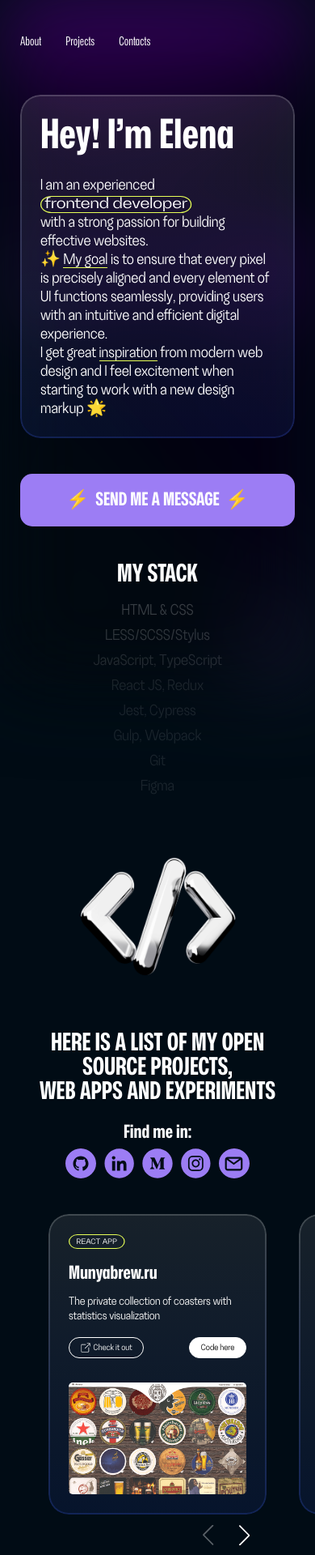
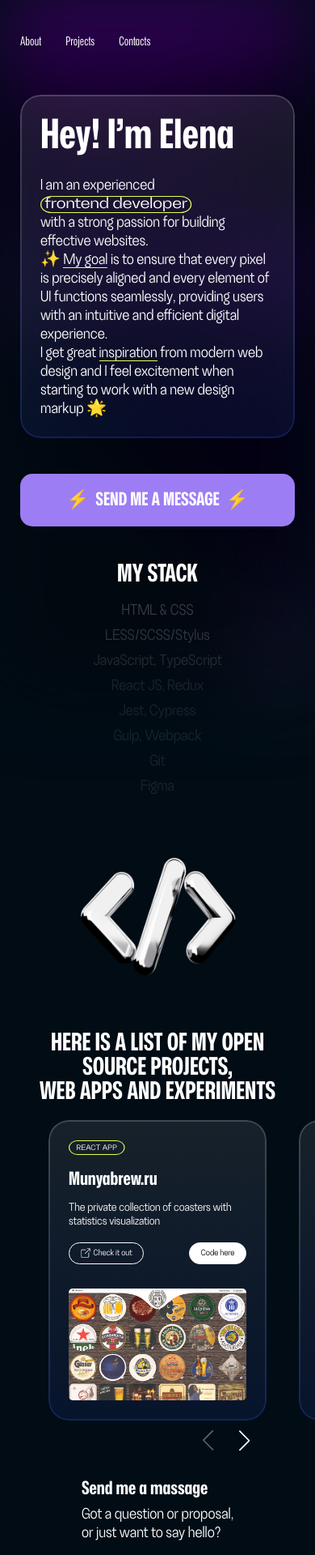
Before and after one commit to yeivanova/personal-page, a React (Create React App) app: page / in a window 390 px wide. Shown: the top 1920 px of the page at 81% size. Built offline with nearby package versions, Linux system fonts and the light colour scheme.

Commit message:
updated layout

```diff
--- a/src/components/app/app.module.scss
+++ b/src/components/app/app.module.scss
@@ -4,7 +4,7 @@
     position: relative;
 }
 
-.container {
+.section {
     max-width: 70rem;
     padding: 0 2.5rem;
     margin: auto;
@@ -23,8 +23,6 @@
 .main {
     position: relative;
     padding-top: 3.625rem;
-
-
 
     ul {
         list-style: none;
@@ -60,6 +58,10 @@
     display: flex;
     justify-content: center;
     align-items: stretch;
+}
+
+.col_projects_header {
+    margin-bottom: 0;
 }
 
 .col_projects {
@@ -212,35 +214,7 @@ ul.text_list {
 }
 
 @include mixins.breakpoint-tablet-down {
-    .col_about {
-        order: 0;
-    }
-
-    .col_button {
-        order: 1;
-    }
-
-    .col_stack {
-        order: 2;
-    }
-
-    .col_tag_img {
-        order: 3;
-    }
-
-    .sticky {
-        order: 7;
-    }
-
-    .col_projects {
-        order: 4;
-    }
-
-    .col_arrow_img {
-        order: 6;
-    }
-
-    .col_contacts {
-        order: 5;
+    .section_contacts {
+        flex-direction: column-reverse;
     }
 }
--- a/src/components/app/app.tsx
+++ b/src/components/app/app.tsx
@@ -1,4 +1,4 @@
-import { FC } from "react";
+import { FC, useState, useEffect } from "react";
 import { Header } from "../header/header";
 import { Bento } from "../bento/bento";
 import { ProjectsSlider } from "../projectsSlider/projectsSlider";
@@ -10,12 +10,32 @@ import tag from "../../images/tag@2x.png";
 import arrow from "../../images/arrow@2x.png";
 
 export const App: FC = () => {
+    const [isMobile, setIsMobile] = useState<boolean>(window.innerWidth < 768 ? true : false);
+    const [windowDimension, setWindowDimension] = useState<number | null>(null);
+
+    useEffect(() => {
+        setWindowDimension(window.innerWidth);
+        windowDimension && windowDimension < 768 ? setIsMobile(true) : setIsMobile(false);
+    }, [windowDimension, isMobile]);
+
+    useEffect(() => {
+        function handleWindowResize() {
+            setWindowDimension(window.innerWidth);
+        }
+
+        window.addEventListener("resize", handleWindowResize);
+
+        return () => {
+            window.removeEventListener("resize", handleWindowResize);
+        };
+    }, []);
+
     return (
         <div className={styles.app}>
             <Header />
             <main className={styles.main} id="wrapper">
-                <div className={styles.container}>
-                    <section className={cn(styles.col, styles.full_width, styles.col_about)} id="about">
+                <section className={styles.section} id="about">
+                    <div className={cn(styles.col, styles.full_width)}>
                         <Bento>
                             <h1>
                                 <span className="showup">Hey!&nbsp;</span>{" "}
@@ -32,37 +52,46 @@ export const App: FC = () => {
                                 <br />I get great <span className={cn("underlined", "underlined2")}>inspiration</span> from modern web design and I feel excitement when starting to work with a new design markup 🌟
                             </p>
                         </Bento>
-                    </section>
-                    <div className={cn(styles.col, styles.col_aside, styles.col_button)}>
+                    </div>
+                    <div className={cn(styles.col, styles.col_aside)}>
                         <a className={styles.vertical_link} href="https://t.me/yeivanova" target="_blank" rel="noreferrer">
                             ⚡️ &nbsp;Send me a message&nbsp; ⚡️
                         </a>
                     </div>
-                    <div className={cn(styles.col, styles.col_1, styles.col_stack)}>
+                </section>
+                <section className={styles.section} id="stack">
+                    <div className={cn(styles.col, styles.col_1)}>
                         <h2 className={"align-center"}>My stack</h2>
                         <ScrollList list={["HTML & CSS", "LESS/SCSS/Stylus", "JavaScript, TypeScript", "React JS, Redux", "Jest, Cypress", "Gulp, Webpack", "Git", "Figma"]} />
                     </div>
-                    <div className={cn(styles.col, styles.col_2, styles.col_tag_img, styles.center_wrapper)}>
+                    <div className={cn(styles.col, styles.col_2, styles.center_wrapper)}>
                         <img className={styles.tag_img} src={tag} alt="" />
                     </div>
-                    <div className={cn(styles.col, styles.col_aside, styles.sticky)}>
-                        <SocialLinks />
-                    </div>
-                    <section className={cn(styles.col, styles.full_width, styles.col_projects)} id="projects">
+                    {!isMobile && (
+                        <div className={cn(styles.col, styles.col_aside, styles.sticky)}>
+                            <SocialLinks />
+                        </div>
+                    )}
+                    <div className={cn(styles.col, styles.full_width, styles.col_projects_header)}>
+                        {" "}
                         <h2>
                             Here is a list of my open source projects,
-                            <br /> web apps and experiments</h2>
-                    </section>
-                </div>
-                <section className={cn(styles.col, styles.full_width, styles.col_projects)} id="projects">
-                    <ProjectsSlider />
+                            <br /> web apps and experiments
+                        </h2>
+                    </div>
                 </section>
 
-                <div className={styles.container}>
-                    <section className={cn(styles.col, styles.col_1, styles.col_arrow_img)} id="contacts">
+                <section id="projects" className={styles.col_projects}>
+                    <div className={cn(styles.col, styles.full_width)}>
+                        <ProjectsSlider />
+                    </div>
+                </section>
+
+                <section className={cn(styles.section, styles.section_contacts)} id="contacts">
+                    <div className={cn(styles.col, styles.col_1)} id="contacts">
                         <img className={styles.arrow_img} src={arrow} alt="" />
-                    </section>
-                    <div className={cn(styles.col, styles.col_2, styles.center_wrapper, styles.col_contacts)}>
+                    </div>
+                    <div className={cn(styles.col, styles.col_2, styles.center_wrapper)}>
                         <div className={styles.text_wrapper}>
                             <h3>Send me a&nbsp;massage</h3>
                             <p>
@@ -74,7 +103,12 @@ export const App: FC = () => {
                             </p>
                         </div>
                     </div>
-                </div>
+                </section>
+                {isMobile && (
+                    <div className={cn(styles.col, styles.col_aside, styles.sticky)}>
+                        <SocialLinks />
+                    </div>
+                )}
             </main>
         </div>
     );
--- a/src/components/socialLinks/socialLinks.module.scss
+++ b/src/components/socialLinks/socialLinks.module.scss
@@ -3,6 +3,7 @@
 .social_links_wrapper {
     @include mixins.breakpoint-tablet-down {
         text-align: center;
+        margin-bottom: 4.5rem;
     }
 
     h3 {
--- a/src/styles/animation.scss
+++ b/src/styles/animation.scss
@@ -37,7 +37,7 @@
 
 .underlined {
     border-bottom: 1px solid transparent;
-    animation: 0.4s underline-it 3.5s ease both;
+    animation: 0.4s underline-it 2.5s ease both;
     transform-origin: left;
 
     @keyframes underline-it {
@@ -51,7 +51,7 @@
 }
 
 .underlined2 {
-    animation-delay: 4.5s;
+    animation-delay: 3s;
 }
 
 .hightlighted {
@@ -64,7 +64,7 @@
     transform-origin: left;
     border-color: transparent;
 	transform: scaleX(1.3);
-    animation: 0.4s hightlight-it 2.5s ease both;
+    animation: 0.4s hightlight-it 2s ease both;
 }
 
 @keyframes hightlight-it {
```
